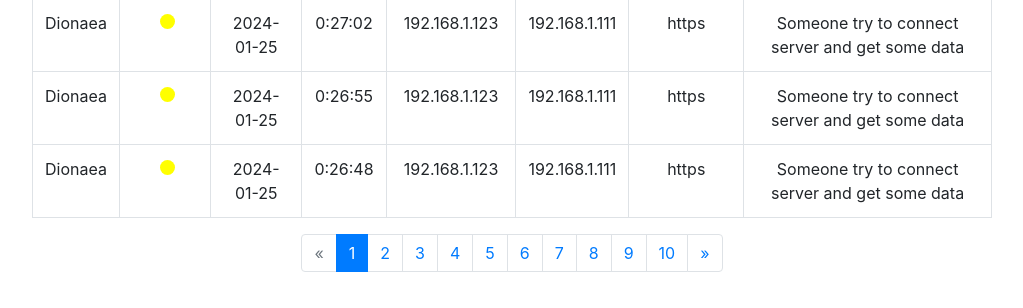
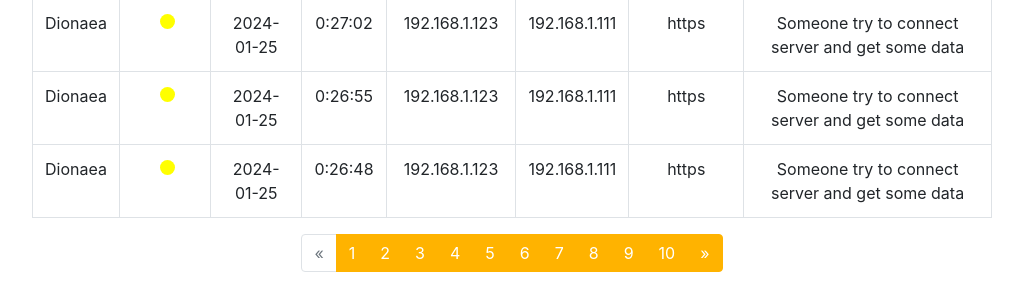
Before and after one commit to MIWURA/TestHoneypot, a Flask app: page /History in a window 1280 px wide. Shown: the part 3811-4119 px from the top of the page, without its empty margins (253-1276 px from the left). Run offline with Flask 3, Linux system fonts and the light colour scheme; data comes from the database, SQL or seed files in the repository; data that the repository does not hold is empty; some libraries are stand-ins or nearby versions.

Commit message:
Modify wep

```diff
--- a/templates/home.html
+++ b/templates/home.html
@@ -80,9 +80,7 @@
 
         .content {
             margin-left: 250px;
-            /* Same as the width of the sidebar */
             margin-top: 50px;
-            /* เพิ่ม margin-top เพื่อให้มีพื้นที่เพียงพอสำหรับ navbar */
             padding: 20px;
         }
 
@@ -93,9 +91,7 @@
 
         table th {
             text-align: center;
-            /* จัดข้อความให้อยู่ตรงกลาง */
             vertical-align: middle;
-            /* จัดข้อความให้อยู่กึ่งกลางแนวตั้ง */
         }
 
         td {
@@ -111,63 +107,92 @@
         table thead th,
         table tbody td {
             text-align: center;
-            /* Center-align text horizontally */
             vertical-align: middle;
-            /* Center-align text vertically */
         }
 
-        .horizontal-pagination {
+        .pagination {
             display: flex;
             justify-content: center;
-            padding-left: 0;
-            list-style: none;
-            border-radius: 0.25rem;
         }
 
-        .horizontal-pagination li {
+        .pagination li {
             display: inline;
         }
 
-        .horizontal-pagination li a,
-        .horizontal-pagination li span {
+        .pagination li a,
+        .pagination li span {
             position: relative;
             display: block;
             padding: 0.5rem 0.75rem;
             margin-left: -1px;
             line-height: 1.25;
-            color: #FFB300;
+            color: #007bff;
             background-color: #fff;
             border: 1px solid #dee2e6;
+            text-decoration: none;
         }
 
-        .horizontal-pagination li a:focus,
-        .horizontal-pagination li a:hover {
+        .pagination li a:hover,
+        .pagination li a:focus {
             z-index: 2;
-            color: #FFB300;
-            text-decoration: none;
+            color: #0056b3;
             background-color: #e9ecef;
             border-color: #dee2e6;
         }
 
-        .horizontal-pagination li:first-child a,
-        .horizontal-pagination li:first-child span {
+        .pagination li:first-child a,
+        .pagination li:first-child span {
             margin-left: 0;
             border-top-left-radius: 0.25rem;
             border-bottom-left-radius: 0.25rem;
         }
 
-        .horizontal-pagination li:last-child a,
-        .horizontal-pagination li:last-child span {
+        .pagination li:last-child a,
+        .pagination li:last-child span {
             border-top-right-radius: 0.25rem;
             border-bottom-right-radius: 0.25rem;
         }
 
-        .horizontal-pagination li.active a,
-        .horizontal-pagination li.active span {
+        .pagination li.active a,
+        .pagination li.active span {
             z-index: 1;
             color: #fff;
+            background-color: #007bff;
+            border-color: #007bff;
+        }
+
+        .btn-honey {
             background-color: #FFB300;
             border-color: #FFB300;
+            color: #fff;
+        }
+
+        .btn-honey:hover,
+        .btn-honey:focus,
+        .btn-honey:active {
+            background-color: #FFA000;
+            border-color: #FFA000;
+            color: #fff;
+        }
+
+        .pagination-honey .page-link {
+            background-color: #FFB300;
+            border-color: #FFB300;
+            color: #fff;
+        }
+
+        .pagination-honey .page-link:hover,
+        .pagination-honey .page-link:focus,
+        .pagination-honey .page-link:active {
+            background-color: #FFA000;
+            border-color: #FFA000;
+            color: #fff;
+        }
+
+        .pagination-honey .page-item.active .page-link {
+            background-color: #FFB300;
+            border-color: #FFB300;
+            color: #fff;
         }
     </style>
 </head>
```
